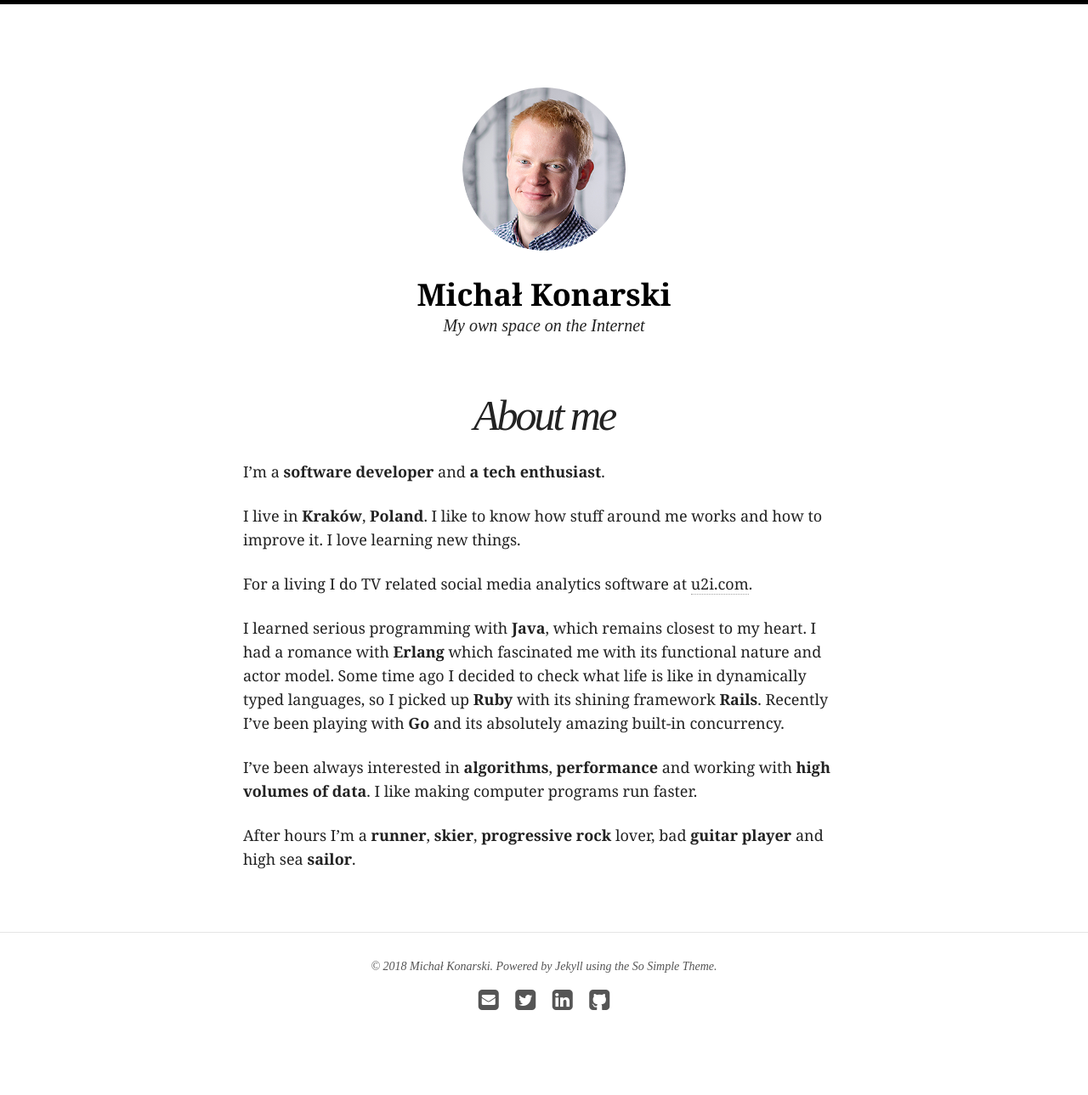
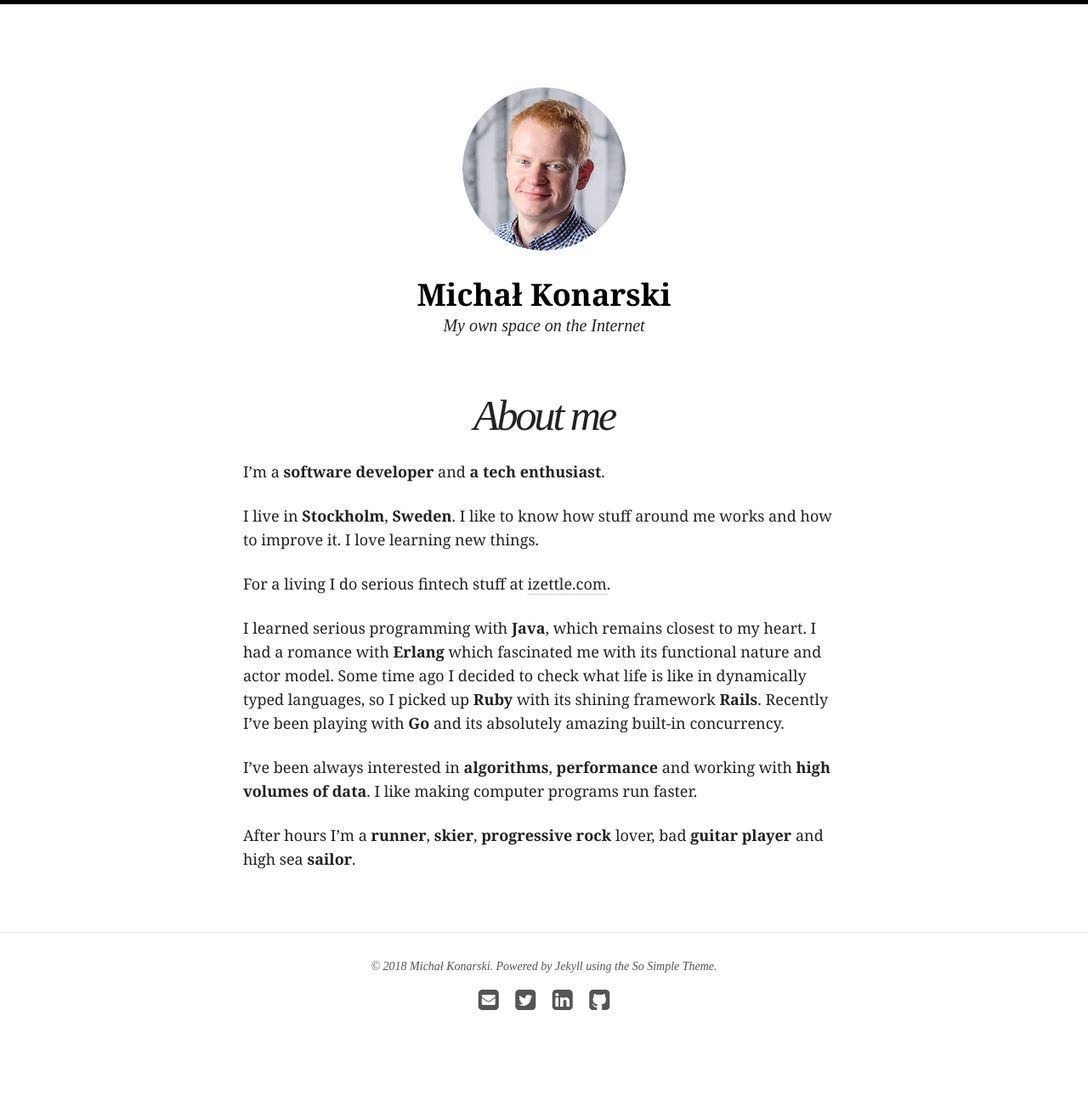
Before and after one commit to mjkonarski/mjkonarski.github.io, a Jekyll site: the page built from index.md, in a window 1280 px wide. Shown: the whole page at 85% size. Built offline with Jekyll 4.4.1, drawn with Linux system fonts in a browser that asks for light colours; nearby versions of some CDN libraries.

Commit message:
Update about me (finally)

```diff
--- a/index.md
+++ b/index.md
@@ -7,9 +7,9 @@ search_omit: true
 
 I'm a **software developer** and **a tech enthusiast**.
 
-I live in **Kraków**, **Poland**. I like to know how stuff around me works and how to improve it. I love learning new things.
+I live in **Stockholm**, **Sweden**. I like to know how stuff around me works and how to improve it. I love learning new things.
 
-For a living I do TV related social media analytics software at [u2i.com](http://u2i.com/).
+For a living I do serious fintech stuff at [izettle.com](https://www.izettle.com/?stay).
 
 I learned serious programming with **Java**, which remains closest to my heart. I had a romance with **Erlang** which fascinated me with its functional nature and actor model. Some time ago I decided to check what life is like in dynamically typed languages, so I picked up **Ruby** with its shining framework **Rails**. Recently I've been playing with **Go** and its absolutely amazing built-in concurrency.
 
```
